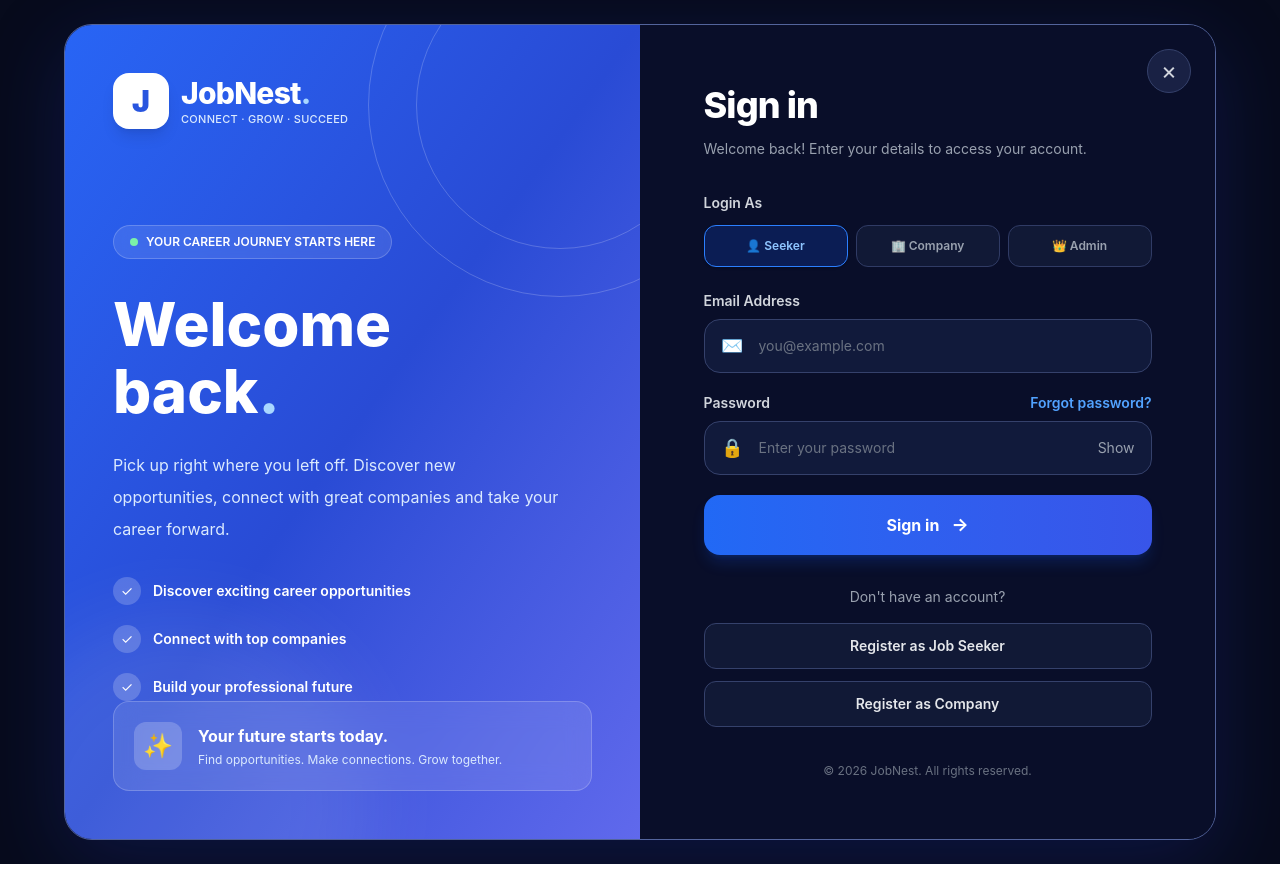
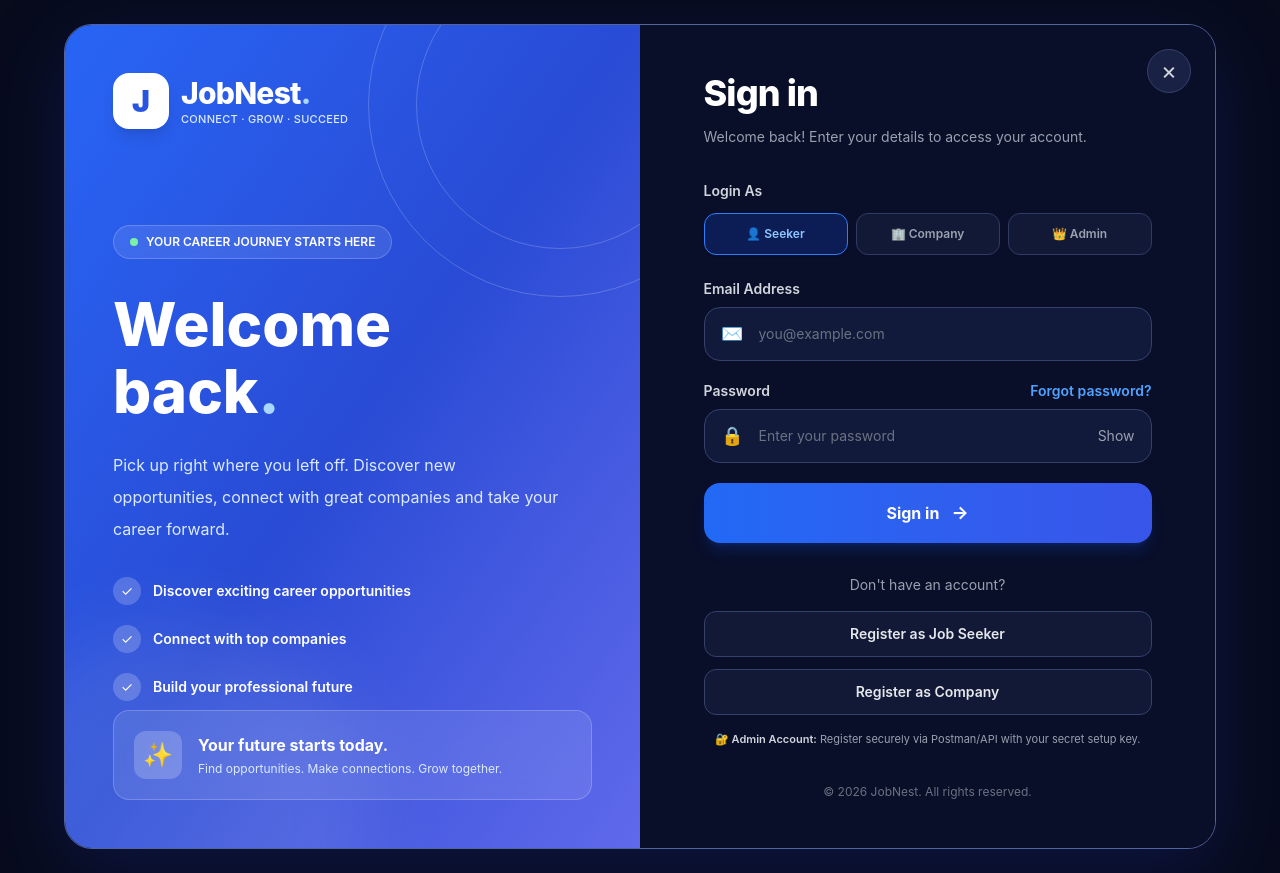
Before and after one commit to goyalgajal30-ctrl/Job-Portal, a React (Vite) app in the folder frontend/myapp/: page /login in a window 1280 px wide. Built offline with nearby package versions, Linux system fonts and the light colour scheme; no server answers.

Commit message:
docs(login): add admin registration info note

```diff
--- a/frontend/myapp/src/Login.jsx
+++ b/frontend/myapp/src/Login.jsx
@@ -316,6 +316,10 @@ function Login() {
                     Register as Company
                   </Link>
                 </div>
+
+                <p className="mt-4 text-[11px] text-gray-400">
+                  🔐 <span className="font-semibold text-gray-300">Admin Account:</span> Register securely via Postman/API with your secret setup key.
+                </p>
               </div>
 
               {/* Footer */}
```
